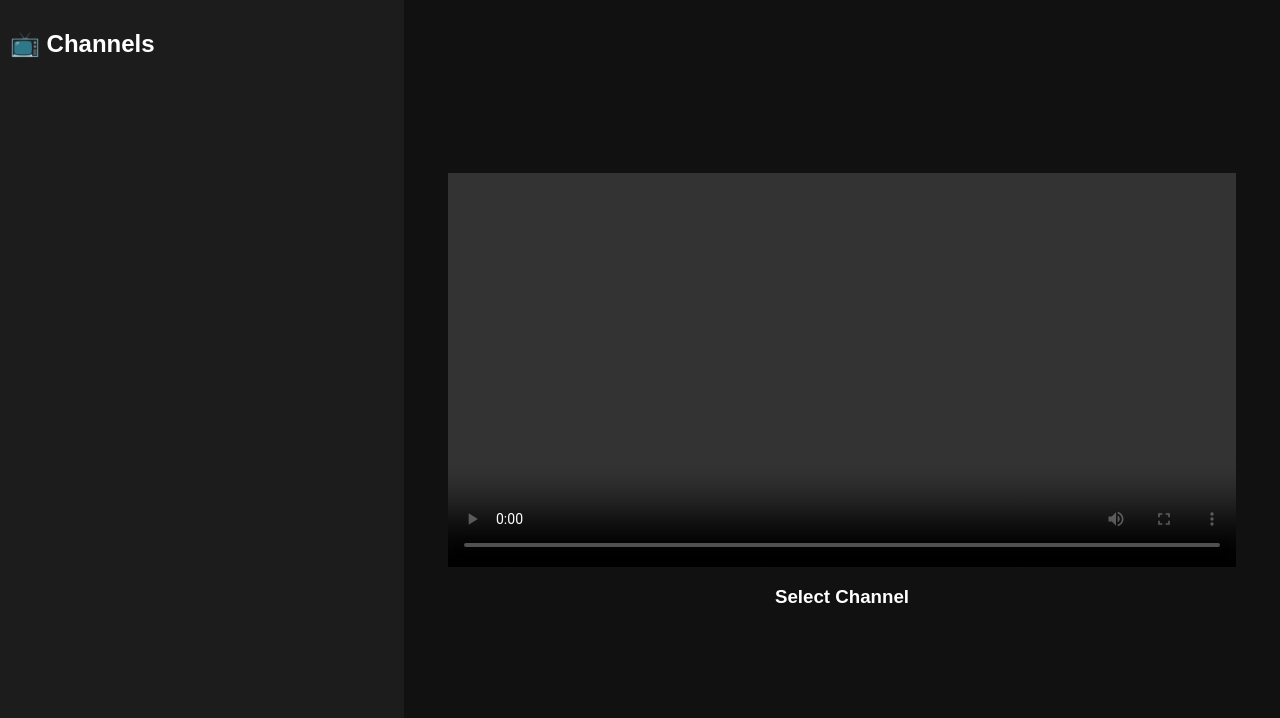
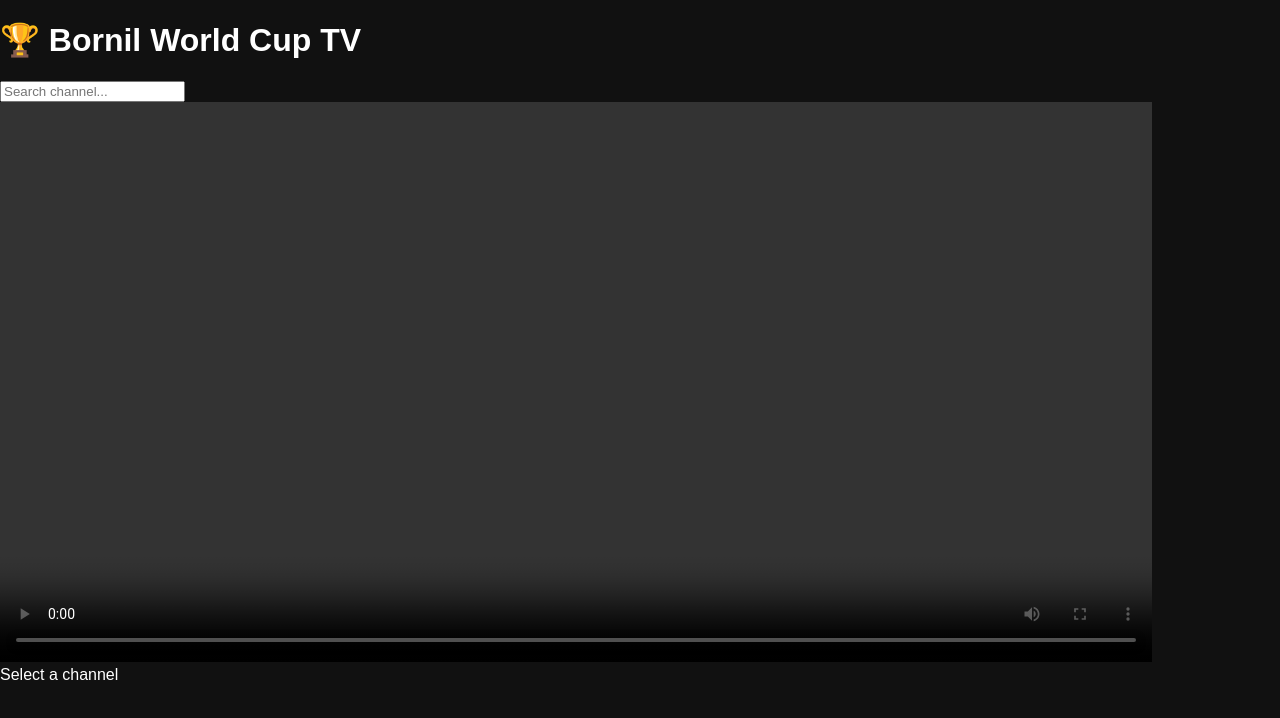
Before and after one commit to bulletbornil-tech/Bornil-World-Cup-Tv, a website: page public/index.html in a window 1280 px wide. Drawn offline with nearby package versions, Linux system fonts and the light colour scheme; no server answers.

Commit message:
Update index.html

```diff
--- a/public/index.html
+++ b/public/index.html
@@ -1,28 +1,34 @@
 <!DOCTYPE html>
-<html>
+<html lang="en">
 <head>
-  <title>IPTV Render Player</title>
-  <link rel="stylesheet" href="style.css">
+  <meta charset="UTF-8" />
+  <meta name="viewport" content="width=device-width, initial-scale=1.0"/>
+  <title>Bornil World Cup TV</title>
+
+  <link rel="stylesheet" href="style.css"/>
+
+  <!-- HLS player support -->
   <script src="https://cdn.jsdelivr.net/npm/hls.js@latest"></script>
 </head>
 
 <body>
 
-<div class="container">
+  <header>
+    <h1>🏆 Bornil World Cup TV</h1>
+    <input type="text" id="search" placeholder="Search channel..."/>
+  </header>
 
-  <div class="sidebar">
-    <h2>📺 Channels</h2>
-    <div id="list"></div>
-  </div>
+  <main>
 
-  <div class="player">
-    <video id="video" controls autoplay></video>
-    <h3 id="title">Select Channel</h3>
-  </div>
+    <section class="player-section">
+      <video id="videoPlayer" controls autoplay></video>
+      <div id="nowPlaying">Select a channel</div>
+    </section>
 
-</div>
+    <section id="channelList" class="grid"></section>
 
-<script src="app.js"></script>
+  </main>
 
+  <script src="app.js"></script>
 </body>
 </html>
```
